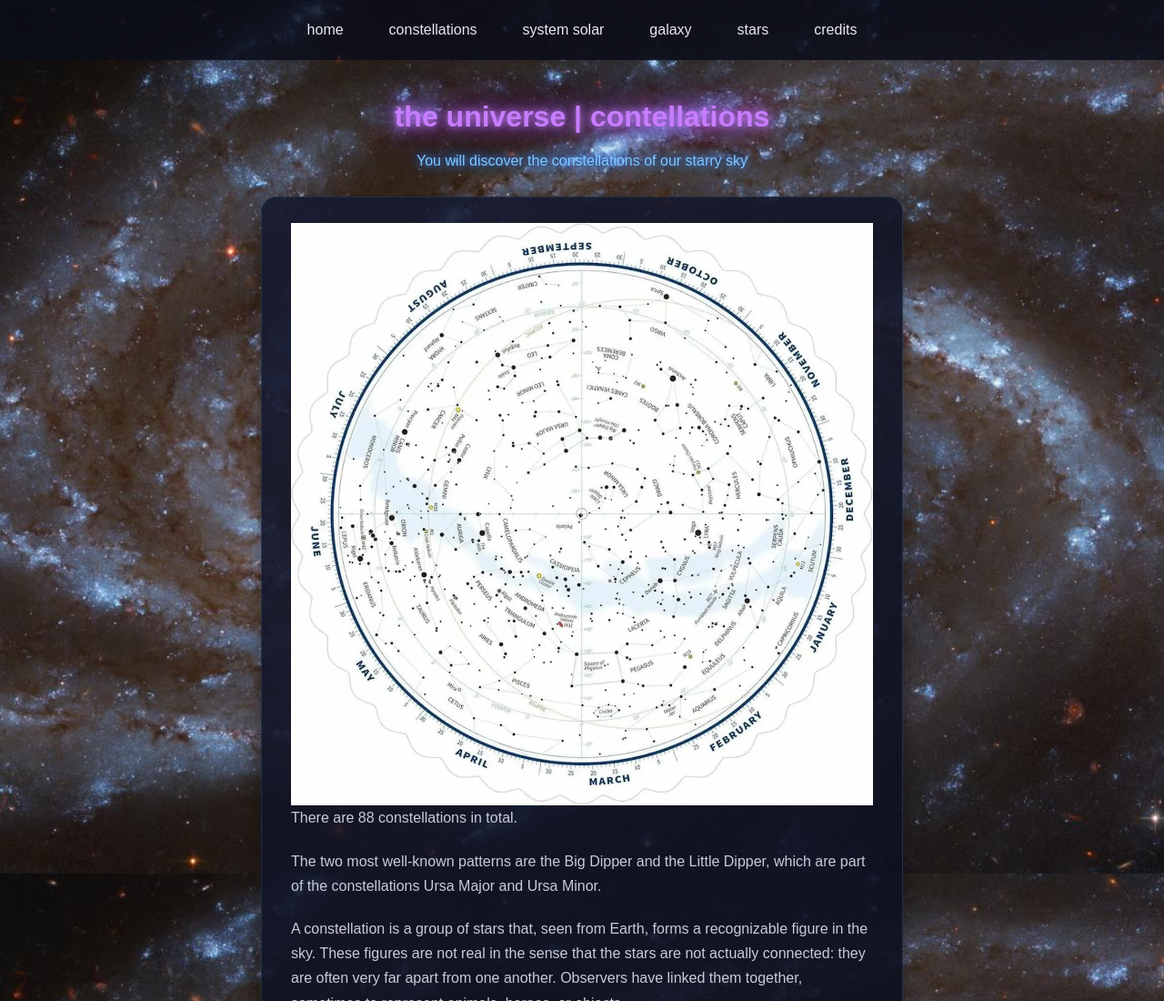
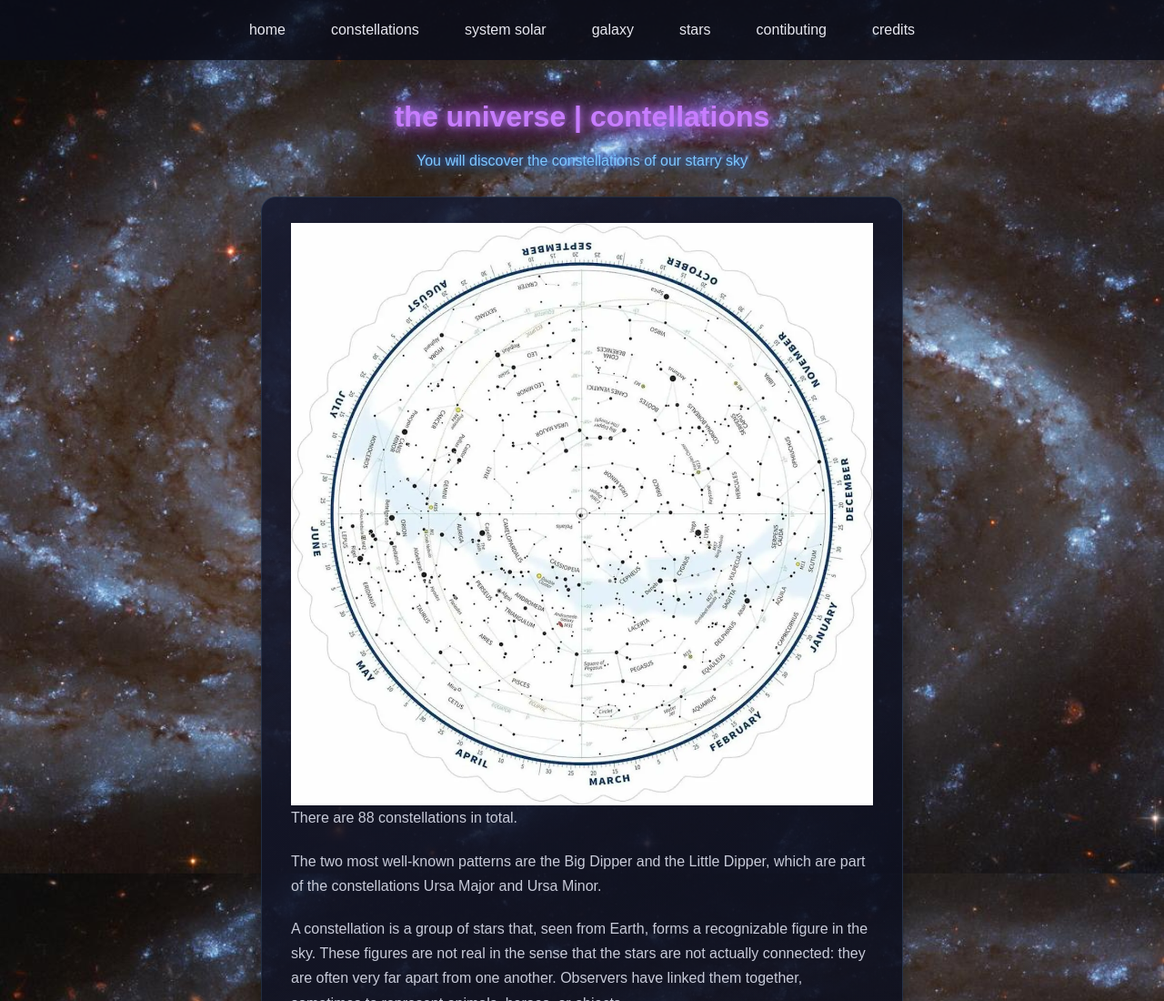
Before and after one commit to piratesboys/universe, a plain HTML site: page website/constellations.html in a window 1280 px wide. Shown: the top 1100 px of the page at 91% size. Drawn offline with Linux system fonts and the light colour scheme.

Commit message:
Add link to contributing page in constellations.html

```diff
--- a/website/constellations.html
+++ b/website/constellations.html
@@ -42,6 +42,10 @@
 
     <a href="stars.html">
         stars
+    </a>
+
+    <a href="contributing.html">
+        contibuting
     </a>
 
     <a href="credits.html">
```
